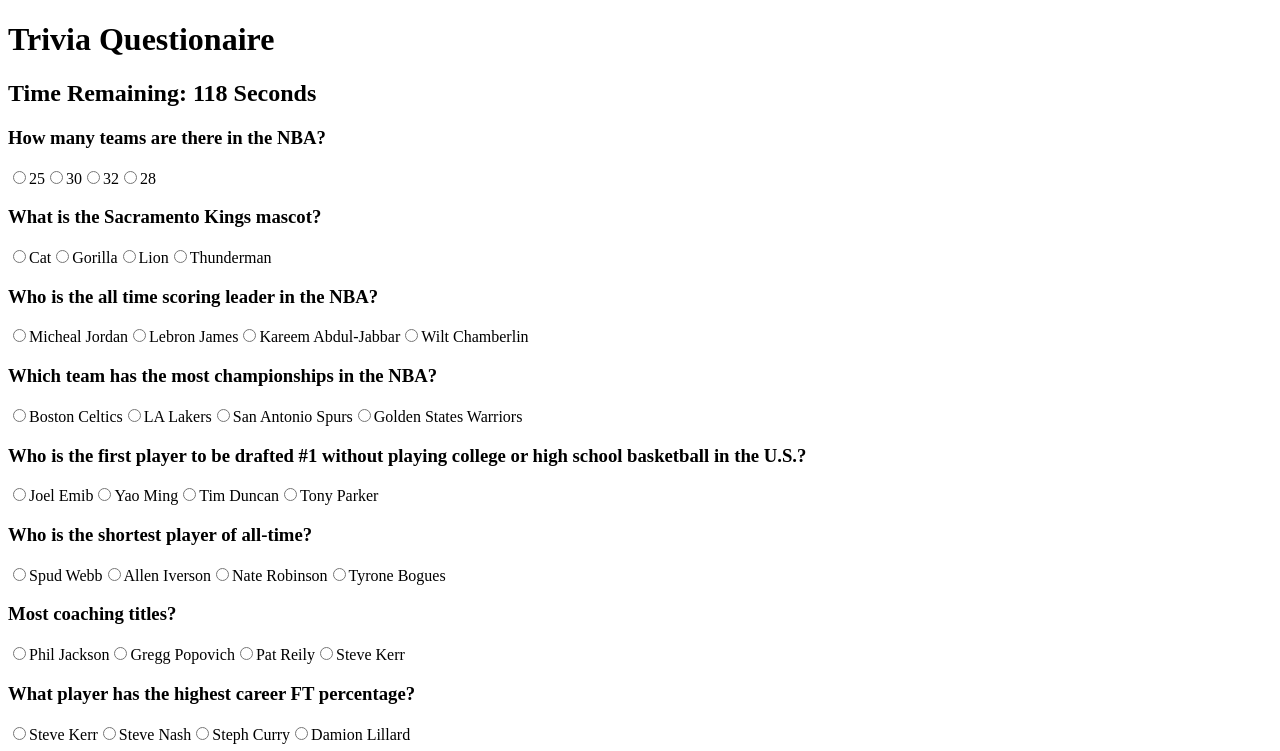
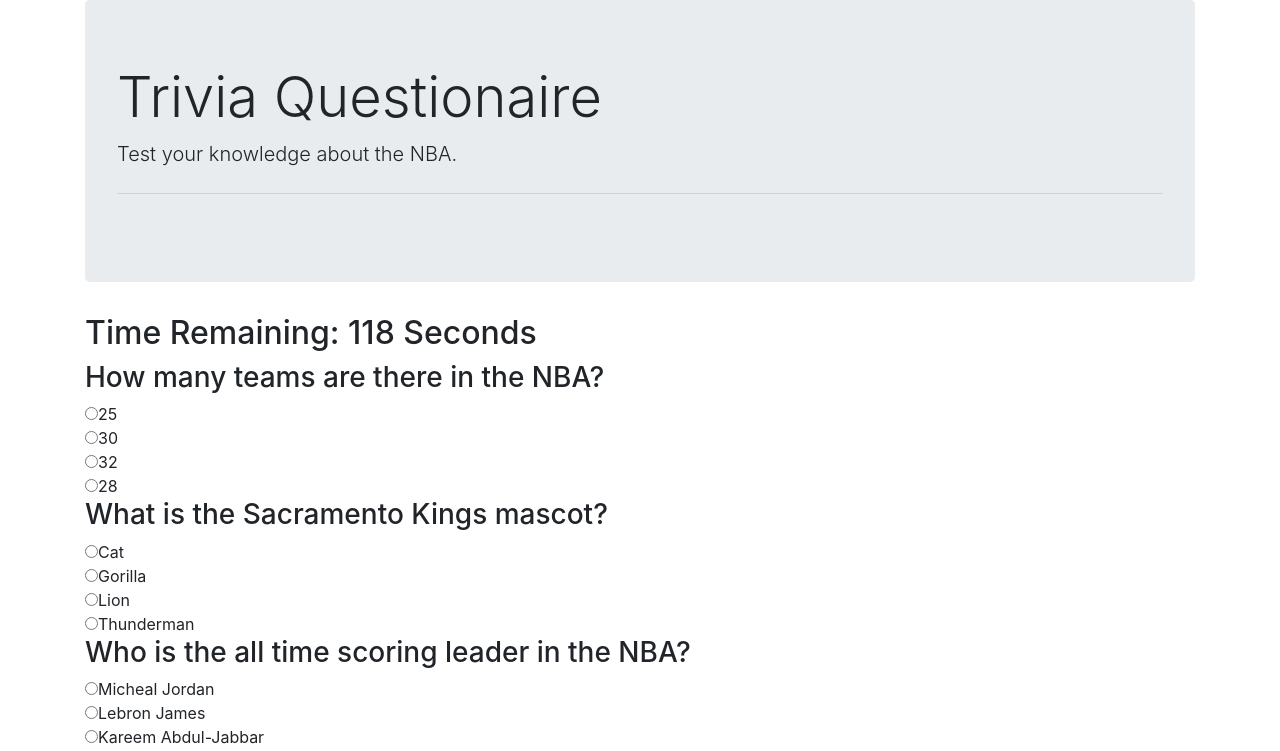
Before and after one commit to parytly/trivia-questionaire, a plain HTML site: page index.html in a window 1280 px wide. Both pictures are taken after a click on the button "Start". Shown: the top 751 px of the page. Drawn offline with nearby package versions, Linux system fonts and the light colour scheme.

Commit message:
added css

```diff
--- a/assets/main.js
+++ b/assets/main.js
@@ -76,12 +76,12 @@ var game = {
         // creating a timer
         timer = setInterval(game.countdown, 1000);
         // creates the timer to the DOM, & setting id(counter)
-        $("#sub-wrapper").prepend("<h2>Time Remaining: <span id='counter'> 120 </span> Seconds </h2>")
+        $("#sub-wrapper").append("<h2>Time Remaining: <span id='counter'> 120 </span> Seconds </h2>")
         $('#start').remove();
         for (var q = 0; q < questions.length; q++) {
             $('#sub-wrapper').append("<h3>" + questions[q].question + "</h3>");
             for (var a = 0; a < questions[q].answers.length; a++) {
-                $("#sub-wrapper").append("<input type ='radio' name ='question-" + q + "' value = '" + questions[q].answers[a] + "'>" + questions[q].answers[a]);
+                $("#sub-wrapper").append("<input type ='radio' name ='question-" + q + "' value = '" + questions[q].answers[a] + "'>" + questions[q].answers[a] + "<br>");
             }
         } // CREATES THE DONE BUTTON IN THE DOM
         $("#sub-wrapper").append("<br> <button id = 'done'> Done </button>");
--- a/index.html
+++ b/index.html
@@ -5,6 +5,9 @@
     <meta charset="UTF-8">
     <meta name="viewport" content="width=device-width, initial-scale=1.0">
     <meta http-equiv="X-UA-Compatible" content="ie=edge">
+    <!-- bootstrap link -->
+    <link rel="stylesheet" href="https://stackpath.bootstrapcdn.com/bootstrap/4.4.1/css/bootstrap.min.css"
+        integrity="sha384-Vkoo8x4CGsO3+Hhxv8T/Q5PaXtkKtu6ug5TOeNV6gBiFeWPGFN9MuhOf23Q9Ifjh" crossorigin="anonymous">
     <!-- J QUERY -->
     <script type="text/javascript" src="https://cdnjs.cloudflare.com/ajax/libs/jquery/3.4.1/jquery.min.js"></script>
     <title>Trivia</title>
@@ -12,11 +15,19 @@
 
 <body>
     <div id='wrapper'>
-        <h1>Trivia Questionaire</h1>
-        <div id='sub-wrapper'>
-            <button id="start"> Start</button>
+        <div class="container">
+            <div id='sub-wrapper'>
+                <div class="jumbotron">
+                    <h1 class="display-4">Trivia Questionaire</h1>
+                    <p class="lead">Test your knowledge about the NBA.</p>
+                    <hr class="my-4">
+
+                    <button id="start"> Start</button>
+                </div>
+            </div>
         </div>
     </div>
+
 
 
     <script type="text/javascript" src="assets/main.js"></script>
```
